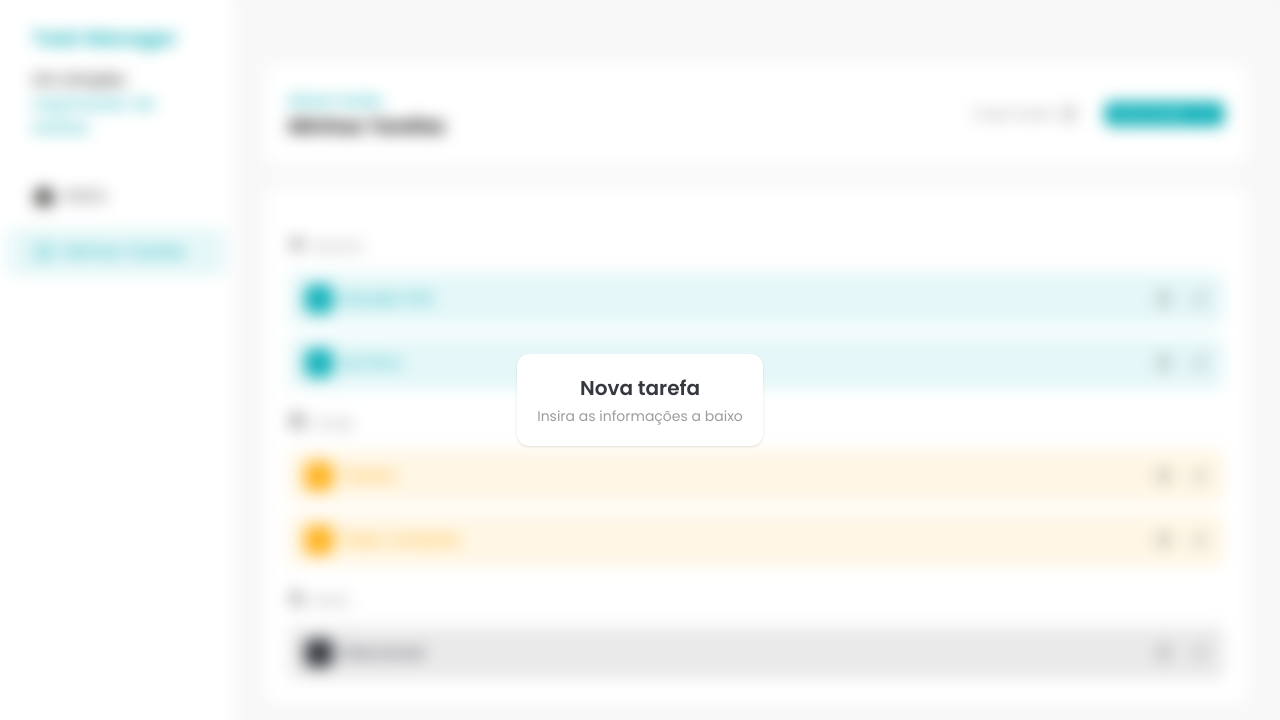
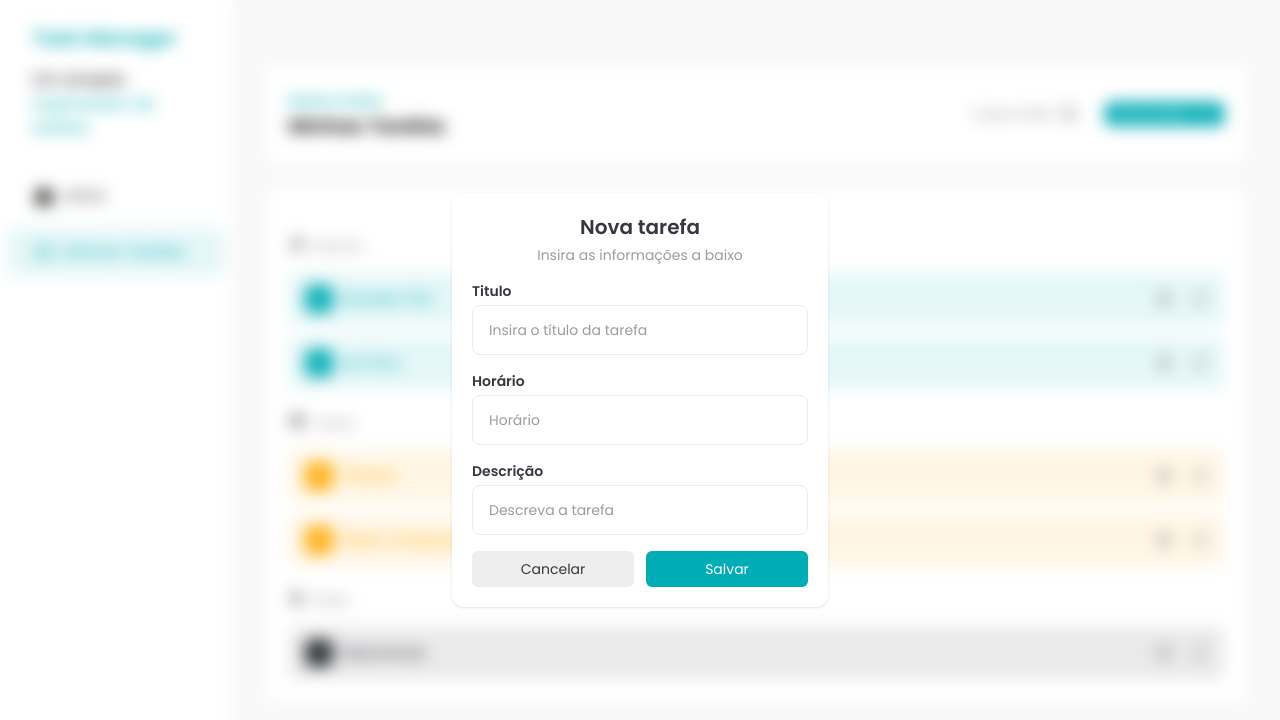
Before and after one commit to Ez3keel/react-task, a React (Vite) app in the folder fsc-task-manager/: page / in a window 1280 px wide. Both pictures are taken after a click on the button "Nova tarefa". Shown: the top 720 px of the page. Built offline with nearby package versions, Linux system fonts and the light colour scheme.

Commit message:
feat: enhance AddTaskDialog with input fields and buttons for task creation

```diff
--- a/fsc-task-manager/src/components/AddTaskDialog.jsx
+++ b/fsc-task-manager/src/components/AddTaskDialog.jsx
@@ -1,6 +1,8 @@
 import { createPortal } from 'react-dom';
+import Input from './Input';
+import Button from './Button';
 
-const AddTaskDialog = ({ isOpen }) => {
+const AddTaskDialog = ({ isOpen, handleDialogClose }) => {
   if (!isOpen) return null;
 
   return createPortal(
@@ -10,9 +12,38 @@
         <h2 className='bg-white text-xl font-semibold text-[#35383E]'>
           Nova tarefa
         </h2>
-        <p className='mt-1 text-sm text-[#9A9C9F]'>
+        <p className='mb-4 mt-1 text-sm text-[#9A9C9F]'>
           Insira as informações a baixo
         </p>
+
+        <div className='flex w-[336px] flex-col space-y-4'>
+          <Input
+            id='title'
+            label='Titulo'
+            placeholder='Insira o título da tarefa'
+          />
+
+          <Input id='time' label='Horário' placeholder='Horário' />
+
+          <Input
+            id='description'
+            label='Descrição'
+            placeholder='Descreva a tarefa'
+          />
+          <div className='flex gap-3'>
+            <Button
+              size='large'
+              className='w-full'
+              variant='secondary'
+              onClick={() => SetAddTaskDialogIsOpen(false)}
+            >
+              Cancelar
+            </Button>
+            <Button size='large' className='w-full'>
+              Salvar
+            </Button>
+          </div>
+        </div>
       </div>
     </div>,
     document.body,
--- a/fsc-task-manager/src/components/Button.jsx
+++ b/fsc-task-manager/src/components/Button.jsx
@@ -1,5 +1,11 @@
 // Button.jsx
-export default function Button({ children, variant = 'primary', ...rest }) {
+export default function Button({
+  children,
+  variant = 'primary',
+  size = 'small',
+  className,
+  ...rest
+}) {
   const getVariantClasses = () => {
     if (variant === 'primary') {
       return 'bg-[#00ACB5] text-white';
@@ -7,11 +13,23 @@
     if (variant === 'ghost') {
       return 'bg-transparent text-[#818181]';
     }
+    if (variant == 'secondary') {
+      return 'bg-[#EEEEEE] text-[#35383E]';
+    }
+  };
+
+  const getSizeClasses = () => {
+    if (size === 'small') {
+      return 'py-1 text-xs';
+    }
+    if (size === 'large') {
+      return 'py-2 text-sm';
+    }
   };
 
   return (
     <button
-      className={`${getVariantClasses()} flex items-center gap-2 rounded-md px-3 py-1 text-xs transition hover:opacity-70`}
+      className={`${className} ${getVariantClasses()} ${getSizeClasses()} flex items-center justify-center gap-2 rounded-md px-3 transition hover:opacity-70`}
       // Assim ele vai passar todas as props para o button sem precisar citar cada uma inclusive o onClick
       {...rest}
     >
--- a/fsc-task-manager/src/components/Input.jsx
+++ b/fsc-task-manager/src/components/Input.jsx
@@ -1,12 +1,14 @@
 // Componente de entrada de texto
-export default function Input(props) {
+export default function Input({ label, ...rest }) {
   return (
-    <input
-      className="input"
-      type="text"
-      placeholder="Type here"
-      value={props.value}
-      onChange={props.onChange}
-    />
+    <div className='flex flex-col space-y-1 text-left'>
+      <label className='text-sm font-semibold text-[#35383E]' htmlFor={rest.id}>
+        {label}
+      </label>
+      <input
+        className='rounded-lg border border-solid border-[#ECECEC] px-4 py-3 outline-[#00ADB5] placeholder:text-sm placeholder:text-[#9A9C9F]'
+        {...rest}
+      />
+    </div>
   );
 }
--- a/fsc-task-manager/src/components/Tasks.jsx
+++ b/fsc-task-manager/src/components/Tasks.jsx
@@ -17,6 +17,11 @@
     setTasks(newTasks);
     toast.success('Tarefa removida com sucesso!');
   };
+
+  const handleDialogClose = () => {
+    SetAddTaskDialogIsOpen(false);
+  }
+
 
   const handleCheckBoxClick = taskId => {
     let newTasks = tasks.map(task => {
@@ -75,7 +80,7 @@
             <Plus size={16} />
           </Button>
 
-          <AddTaskDialog isOpen={AddTaskDialogIsOpen} />
+          <AddTaskDialog isOpen={AddTaskDialogIsOpen} handleDialogClose={handleDialogClose} />
         </div>
       </div>
 
```
